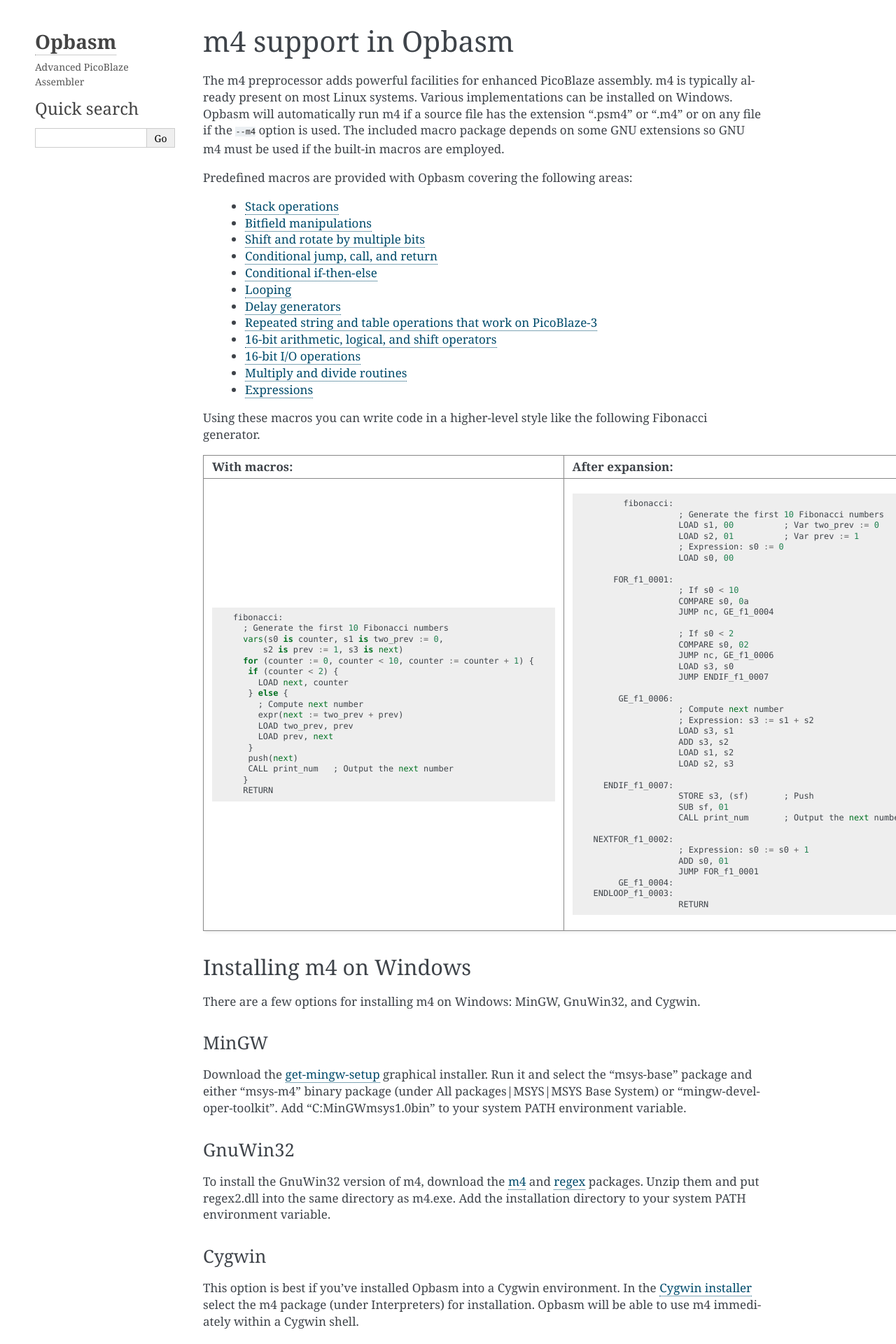
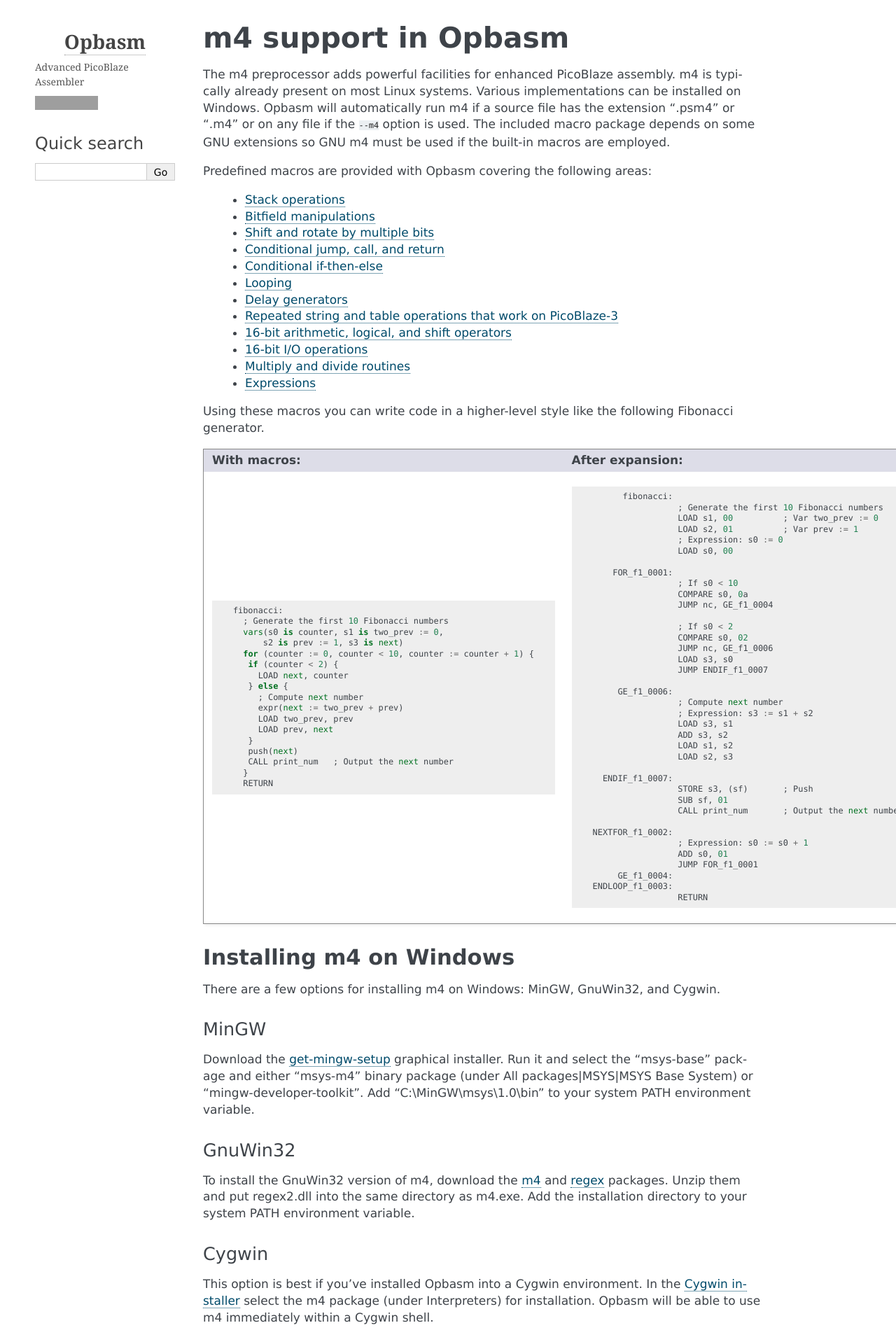
Before and after one commit to kevinpt/opbasm, a Sphinx documentation site: the page built from doc/rst/m4.rst, in a window 1280 px wide. Shown: the top 1920 px of the page at 70% size. Built offline with Sphinx 7.4.7, drawn with Linux system fonts in a browser that asks for light colours; grey boxes are pictures that could not be loaded.

Commit message:
Update docs

```diff
--- a/doc/_static/opbasm.css
+++ b/doc/_static/opbasm.css
@@ -14,3 +14,30 @@
 pre, tt, code {
     font-size: 0.7em;
 }
+
+div.body h1,
+div.body h2 {
+    font-weight: bold;
+}
+
+div.sphinxsidebar p,
+div.sphinxsidebar h1 {
+    font-family: "goudy old style", "minion pro", "bell mt", Georgia, "Hiragino Mincho Pro", serif;
+}
+
+table.docutils {
+    border: 1px solid #888;
+    -moz-box-shadow: 2px 2px 4px #eee;
+    -webkit-box-shadow: 2px 2px 4px #eee;
+    box-shadow: 2px 2px 4px #eee;
+}
+
+table.docutils td, table.docutils th {
+    /*border: 1px solid #888;*/
+    border-style: none;
+    padding: 0.25em 0.7em;
+}
+
+table.docutils th {
+  background-color: #dddde8;
+}
--- a/doc/conf.py
+++ b/doc/conf.py
@@ -106,7 +106,12 @@
 # documentation.
 html_theme_options = {
   'description': 'Advanced PicoBlaze Assembler',
-  'show_powered_by': False
+  'show_powered_by': False,
+  'logo_text_align': 'center',
+  'font_family': 'Verdana, Geneva, sans-serif',
+  'github_user': 'kevin.thibedeau',
+  'github_repo': 'opbasm',
+  'github_button': True
 }
 
 # Add any paths that contain custom themes here, relative to this directory.
@@ -121,7 +126,7 @@
 
 # The name of an image file (relative to this directory) to place at the top
 # of the sidebar.
-#html_logo = None
+html_logo = 'images/opbasm_logo.png'
 
 # The name of an image file (within the static path) to use as favicon of the
 # docs.  This file should be a Windows icon file (.ico) being 16x16 or 32x32
--- a/doc/index.rst
+++ b/doc/index.rst
@@ -135,7 +135,7 @@
 
 .. figure:: images/static_analysis.png
 
-  **Static analysis example**
+  *Static analysis example*
 
 As an aid to the user, the static analyzer will automatically keep any code that is called or jumped to from a user annotated "keep" block. These blocks are identified with the name "keep_auto" in the log file. In addition, "keep_auto" is automatically applied to blocks of ``LOAD&RETURN`` instructions that are associated with a label in use. The result is that only unreferenced strings and tables will be marked as dead and potentially removed. "keep_auto" is also automatically applied to any ``INST`` directives.
 
--- a/doc/rst/m4.rst
+++ b/doc/rst/m4.rst
@@ -77,7 +77,7 @@
 MinGW
 ~~~~~
 
-Download the `get-mingw-setup <http://sourceforge.net/projects/mingw/files/Installer/>`_ graphical installer. Run it and select the "msys-base" package and either "msys-m4" binary package (under All packages|MSYS|MSYS Base System) or "mingw-developer-toolkit". Add "C:\MinGW\msys\1.0\bin" to your system PATH environment variable.
+Download the `get-mingw-setup <http://sourceforge.net/projects/mingw/files/Installer/>`_ graphical installer. Run it and select the "msys-base" package and either "msys-m4" binary package (under All packages|MSYS|MSYS Base System) or "mingw-developer-toolkit". Add "C:\\MinGW\\msys\\1.0\\bin" to your system PATH environment variable.
 
 GnuWin32
 ~~~~~~~~
```
Also changed, not shown: other parts of doc/index.rst (+1 -1 lines).
